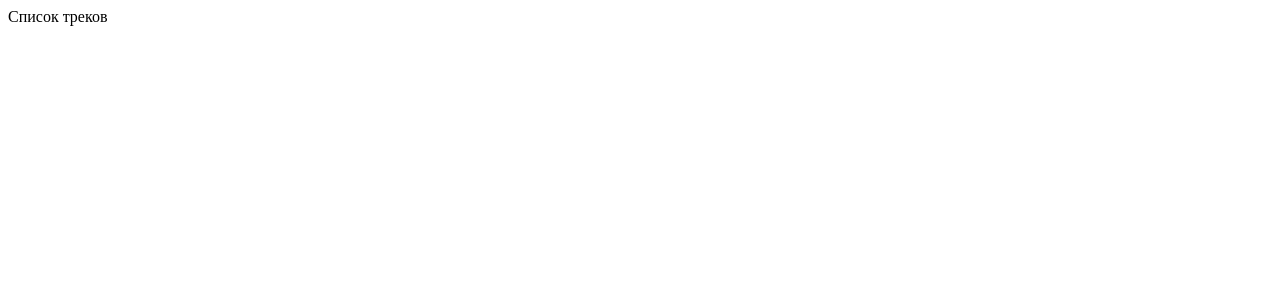
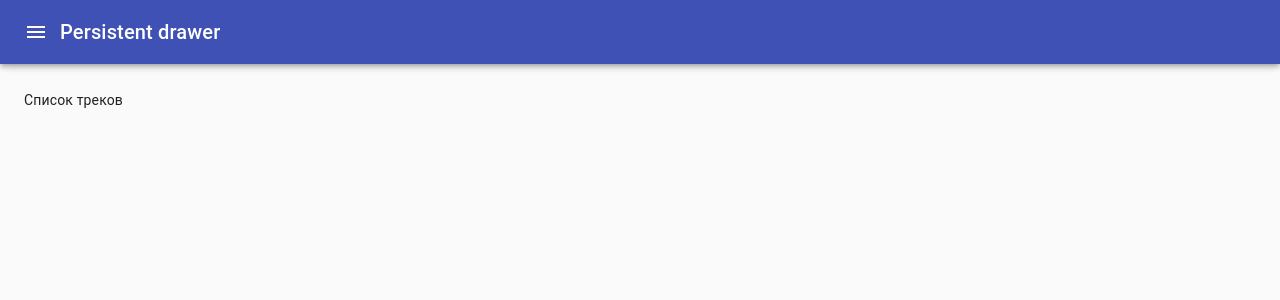
Before and after one commit to Elmuratovich/music-platform-FRONEND, a Next.js app: page /tracks in a window 1280 px wide. Shown: the top 300 px of the page. Built offline with nearby package versions, Linux system fonts and the light colour scheme.

Commit message:
MainLayout

```diff
--- /dev/null
+++ b/layouts/MainLayout.tsx
@@ -0,0 +1,15 @@
+import { Container } from "@mui/material";
+import React, { ReactNode } from "react";
+import Navbar from "../components/Navbar";
+
+export default function MainLayout({children}) {
+    return (
+        <>
+            <Navbar/>
+            <Container style={{margin: '90px 0'}}>
+                {children}
+            </Container>
+
+        </>
+    );
+};
--- a/package.json
+++ b/package.json
@@ -16,9 +16,9 @@
     "@mui/icons-material": "^5.6.2",
     "@mui/material": "^5.6.2",
     "@mui/styled-engine-sc": "^5.6.1",
-    "next": "12.1.5",
-    "react": "18.0.0",
-    "react-dom": "18.0.0",
+    "next": "^12.1.5",
+    "react": "^18.0.0",
+    "react-dom": "^18.0.0",
     "styled-components": "^5.3.5"
   },
   "devDependencies": {
--- a/pages/tracks/index.tsx
+++ b/pages/tracks/index.tsx
@@ -1,10 +1,11 @@
 import React from "react";
+import MainLayout from "../../layouts/MainLayout";
 
 const Index = () => {
     return (
-        <div>
+        <MainLayout>
             Список треков
-        </div>
+        </MainLayout>
     );
 };
 
```
Also changed, not shown: pages/index.tsx (+9 -5 lines), pages/tracks/create.tsx (added, +15 -0 lines).
